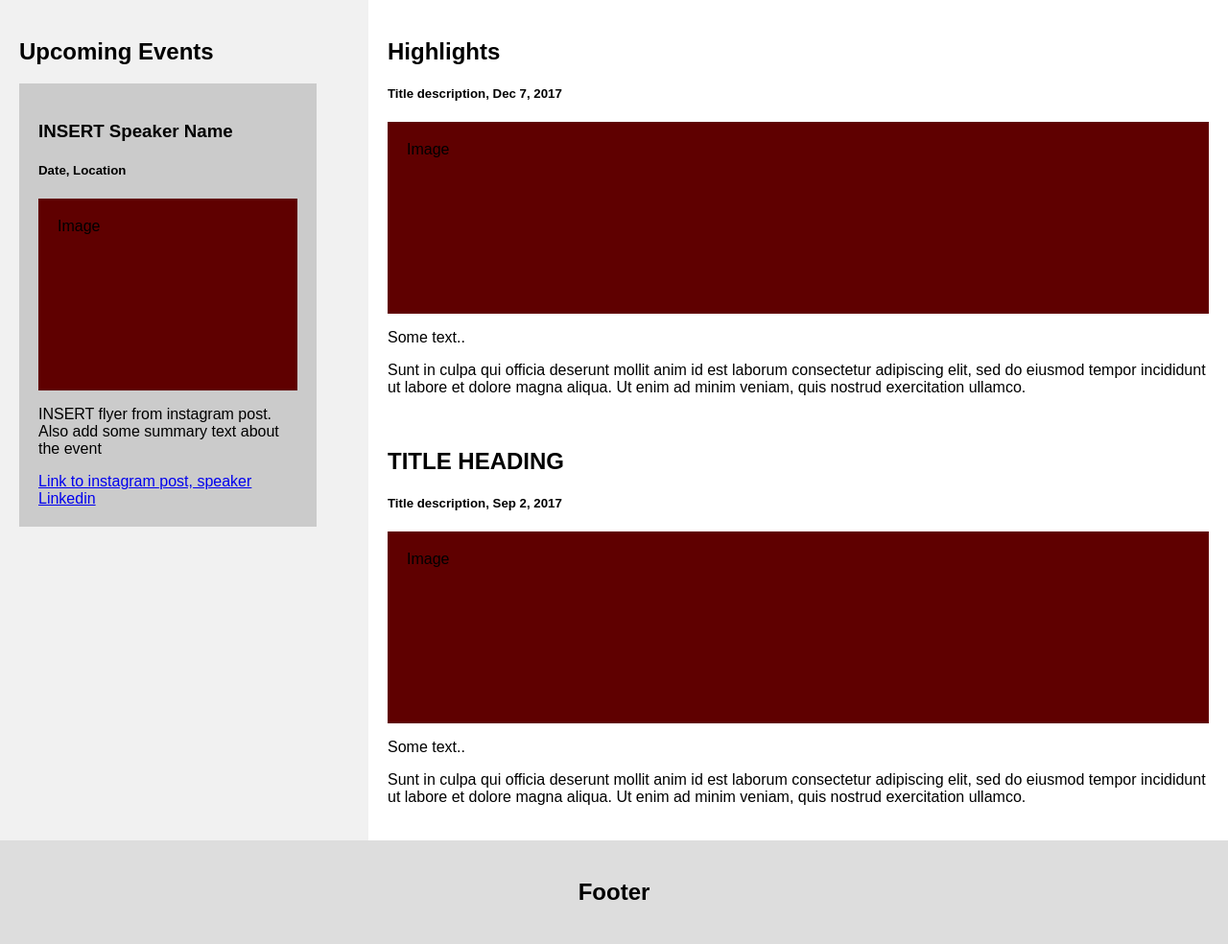
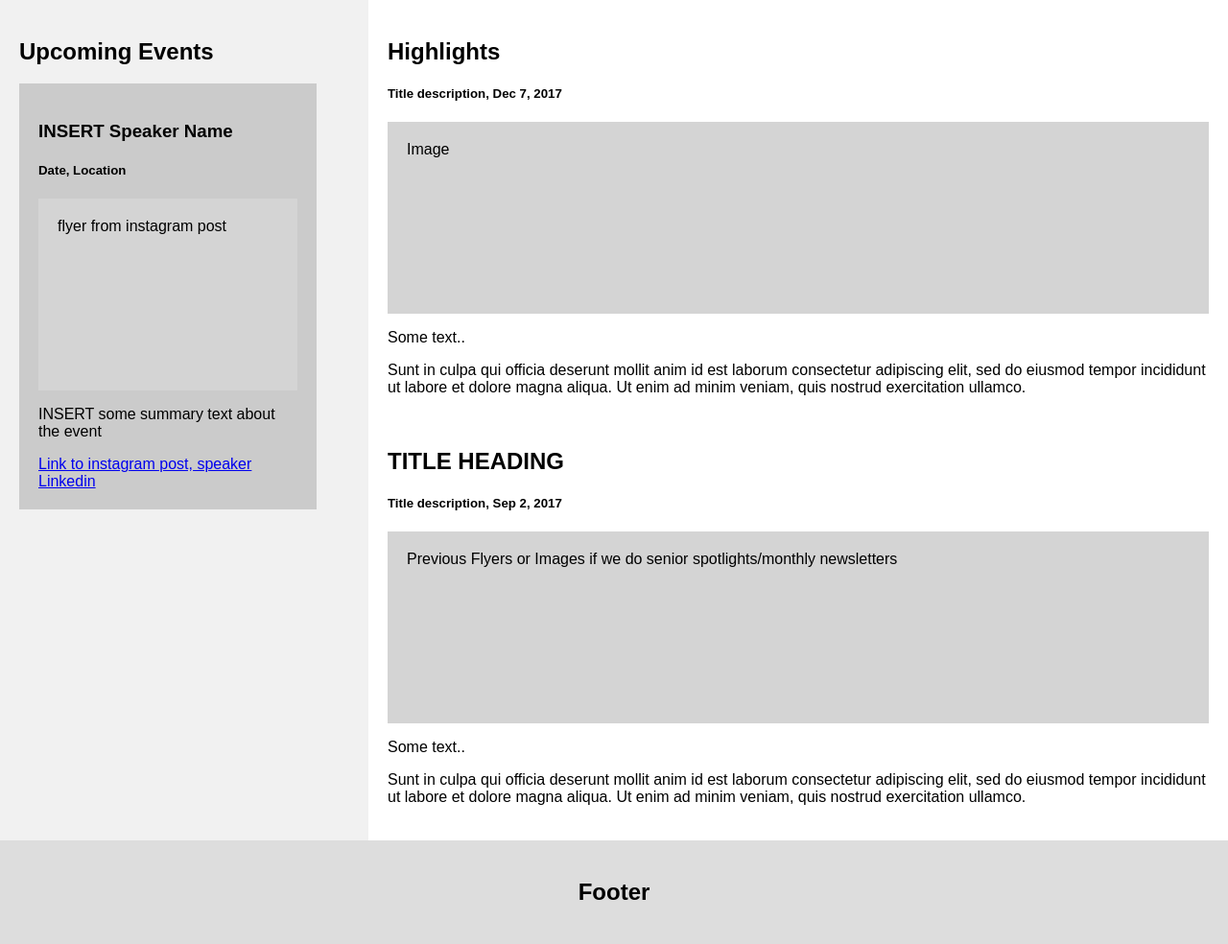
Before and after one commit to burgus7/RPI-AIChE, a Flask app: page / in a window 1280 px wide. Shown: the part 273-1257 px from the top of the page at 96% size. Run offline with Flask 2, Linux system fonts and the light colour scheme.

Commit message:
add screenshots to readme

```diff
--- a/templates/home.html
+++ b/templates/home.html
@@ -78,7 +78,7 @@ body {
 
 /* Fake image, just for this example */
 .fakeimg {
-  background-color: #5f0000;
+  background-color: #d4d4d4;
   width: 100%;
   padding: 20px;
 }
@@ -135,8 +135,8 @@ body {
     <div class="speaker">
       <h3>INSERT Speaker Name</h3>
       <h5>Date, Location</h5>
-      <div class="fakeimg" style="height:200px;">Image</div>
-      <p>INSERT flyer from instagram post. Also add some summary text about the event</p>
+      <div class="fakeimg" style="height:200px;">flyer from instagram post</div>
+      <p>INSERT some summary text about the event</p>
       <a href="#">Link to instagram post, speaker Linkedin</a>
     </div>
   </div>
@@ -149,7 +149,7 @@ body {
     <br>
     <h2>TITLE HEADING</h2>
     <h5>Title description, Sep 2, 2017</h5>
-    <div class="fakeimg" style="height:200px;">Image</div>
+    <div class="fakeimg" style="height:200px;">Previous Flyers or Images if we do senior spotlights/monthly newsletters</div>
     <p>Some text..</p>
     <p>Sunt in culpa qui officia deserunt mollit anim id est laborum consectetur adipiscing elit, sed do eiusmod tempor incididunt ut labore et dolore magna aliqua. Ut enim ad minim veniam, quis nostrud exercitation ullamco.</p>
   </div>
```
Also changed, not shown: README.md, img.png (added).
